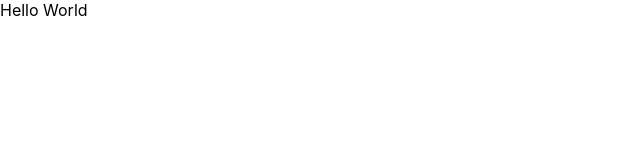
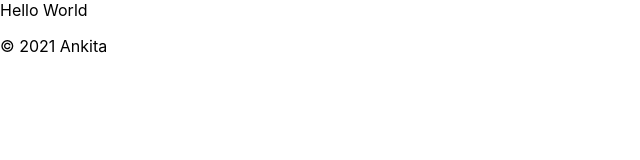
Before and after one commit to kulkarniankita/discover-coffee-stores, a Next.js app: page /hello in a window 1280 px wide. Shown: the top 160 px of the page, without its empty margins (0-640 px from the left). Built offline with nearby package versions, Linux system fonts and the light colour scheme.

Commit message:
_app.js Solution with Footer

```diff
--- a/pages/_app.js
+++ b/pages/_app.js
@@ -1,7 +1,14 @@
 import "../styles/globals.css";
 
 function MyApp({ Component, pageProps }) {
-  return <Component {...pageProps} />;
+  return (
+    <div>
+      <Component {...pageProps} />
+      <footer>
+        <p>© 2021 Ankita</p>
+      </footer>
+    </div>
+  );
 }
 
 export default MyApp;
```
